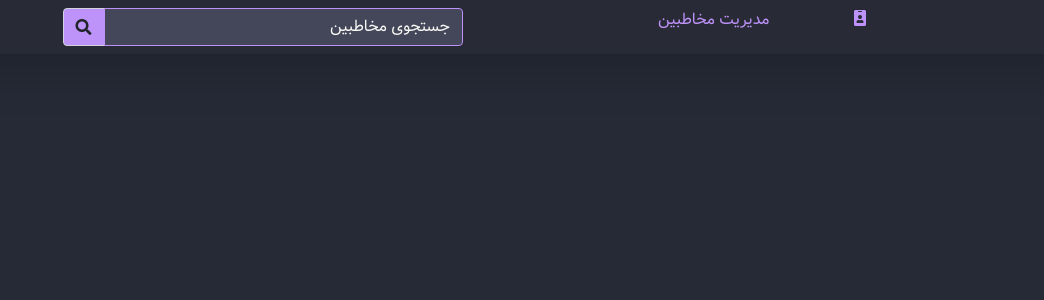
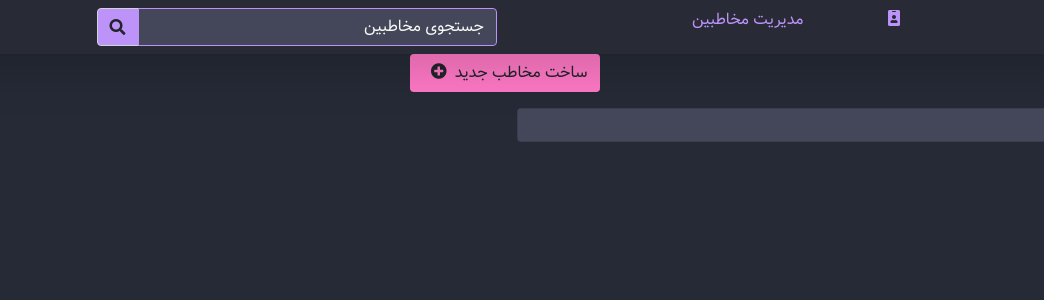
Before and after one commit to c0dehigh/contact-manager, a React (Create React App) app: page /contacts in a window 1280 px wide. Shown: the top 300 px of the page, without its empty margins (236-1280 px from the left). Built offline with nearby package versions, Linux system fonts and the light colour scheme.

Commit message:
added style to contacts

```diff
--- a/src/App.js
+++ b/src/App.js
@@ -1,10 +1,12 @@
 import Navbar from "./components/Navbar";
+import Contacts from "./components/contact/Contacts";
 import './App.css';
 
 const App = ()=> {
   return (
     <div className="App">
        <Navbar/>
+        <Contacts/>
     </div>
   );
 }
--- a/src/components/Navbar.jsx
+++ b/src/components/Navbar.jsx
@@ -1,5 +1,5 @@
 import Searchcontact from "./contact/Searchcontact";
-import { Purple, Background } from "../helpers/colors";
+import {Purple , Background} from '../helpers/colors'
 const Navbar = () => {
   return (
     <nav
--- /dev/null
+++ b/src/components/contact/Contacts.jsx
@@ -0,0 +1,37 @@
+import { Pink, CurrentLine } from "../../helpers/colors";
+
+const Contacts = () => {
+  return (
+    <>
+      <section className="container">
+        <div className="grid">
+          <div className="row">
+            <div className="col">
+              <p className="h3">
+                <button className="btn mx-2" style={{ backgroundColor: Pink }}>
+                  ساخت مخاطب جدید
+                  <i className="fa fa-plus-circle mx-2"></i>
+                </button>
+              </p>
+            </div>
+          </div>
+        </div>
+      </section>
+      <section className="container">
+        <div className="row">
+          <div className="col-md-6">
+            <div style={{ backgroundColor: CurrentLine }} className="card my-2">
+              <div className="card-body">
+                <div className="row align-items-center d-flex justify-content-around">
+                    <div></div>
+                </div>
+              </div>
+            </div>
+          </div>
+        </div>
+      </section>
+    </>
+  );
+};
+
+export default Contacts;
```
